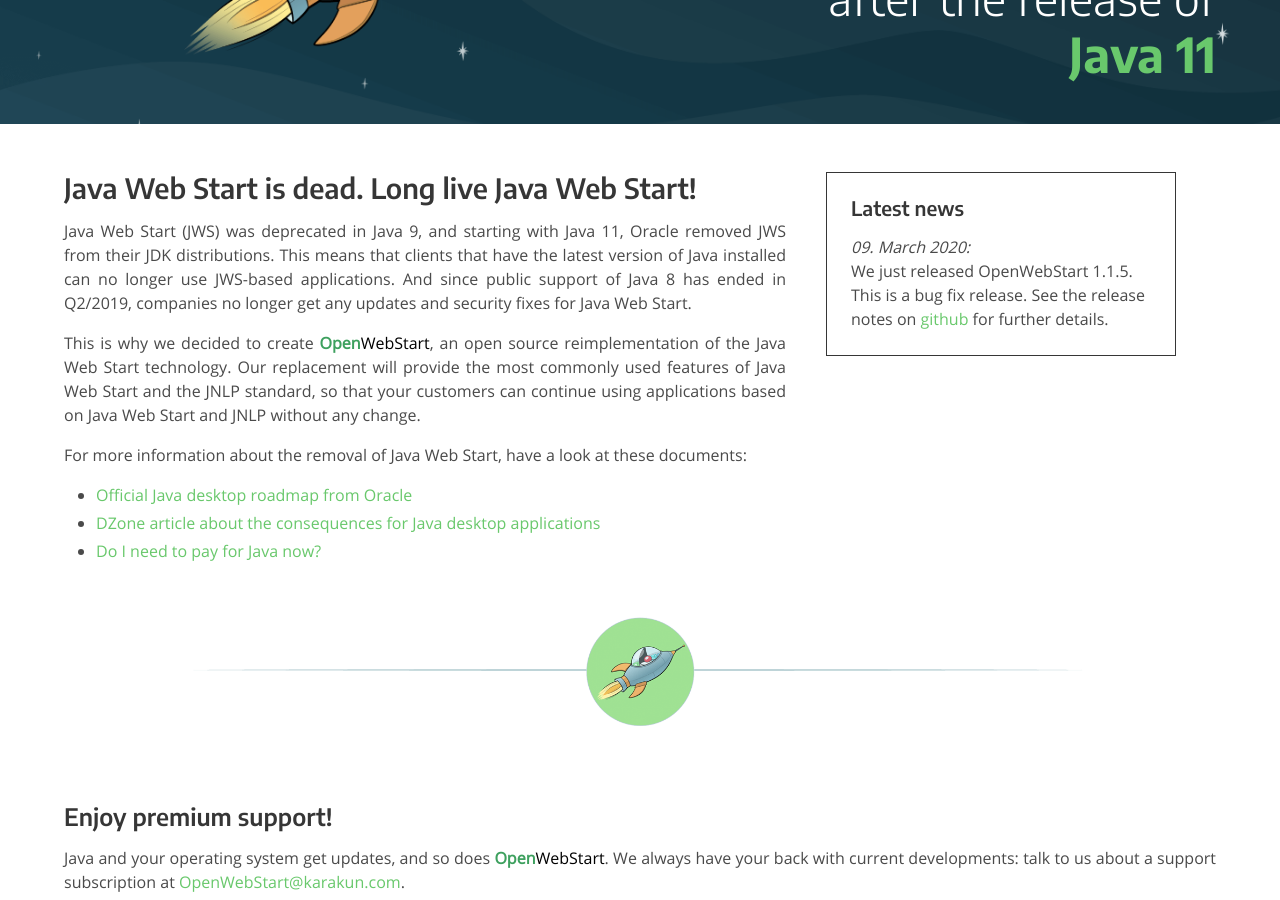
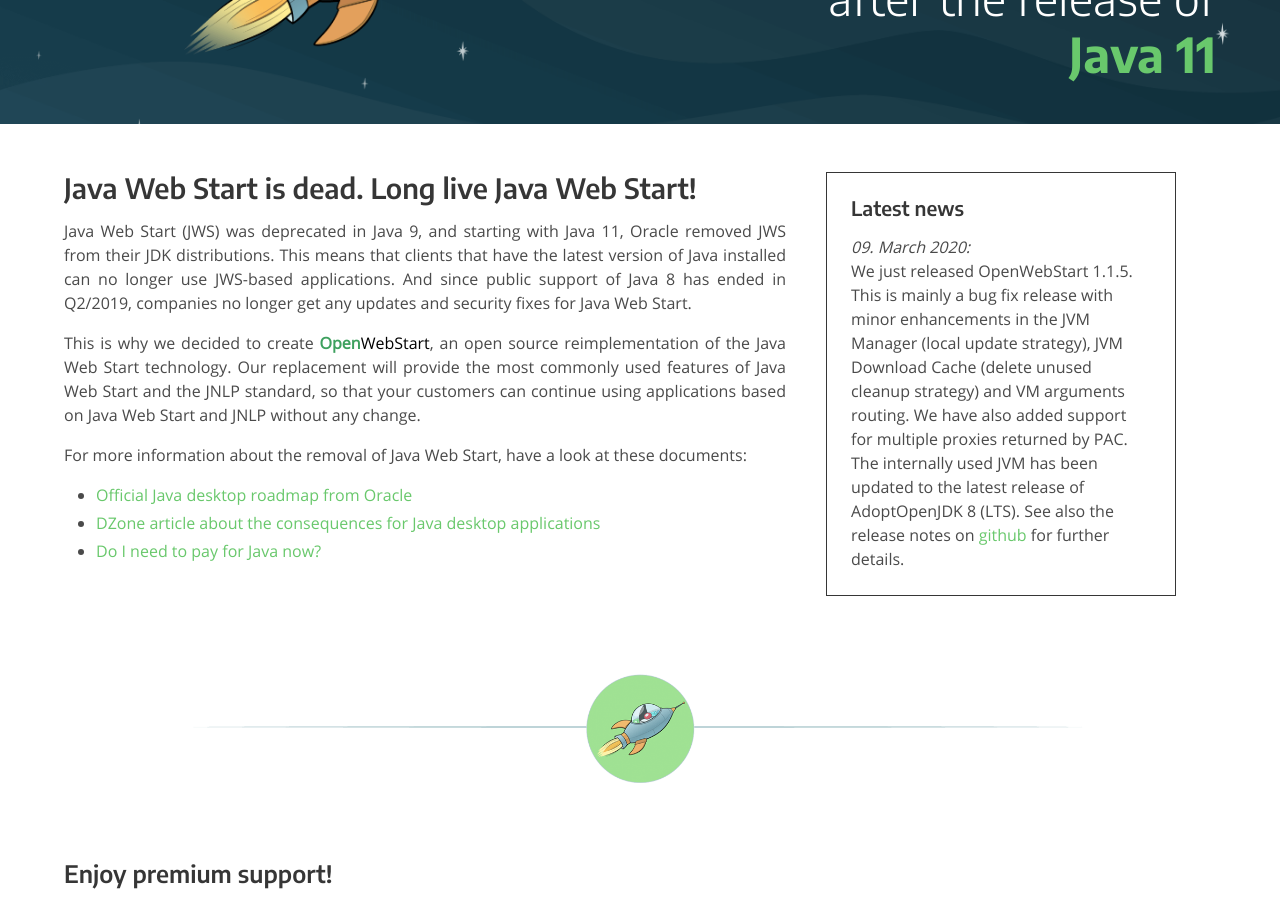
Before and after one commit to karakun/openwebstart-page, a Jekyll site: the page built from index.md, in a window 1280 px wide and 900 px high, scrolled down 356 px. Built offline with Jekyll 4.4.1, drawn with Linux system fonts in a browser that asks for light colours; comment, search, counter and statistics services are not loaded.

Commit message:
improve release description

```diff
--- a/index.md
+++ b/index.md
@@ -8,7 +8,7 @@
 <h4>Latest news</h4>
 <em>09. March 2020:</em><br/>
 We just released OpenWebStart 1.1.5.
-This is a bug fix release. See the release notes on <a href="https://github.com/karakun/OpenWebStart/releases" target="_blank">github</a> for further details.
+This is mainly a bug fix release with minor enhancements in the JVM Manager (local update strategy), JVM Download Cache (delete unused cleanup strategy) and VM arguments routing. We have also added support for multiple proxies returned by PAC. The internally used JVM has been updated to the latest release of AdoptOpenJDK 8 (LTS). See also the release notes on <a href="https://github.com/karakun/OpenWebStart/releases" target="_blank">github</a> for further details.
 </div>
 
 ## Java Web Start is dead. Long live Java Web Start!
```
